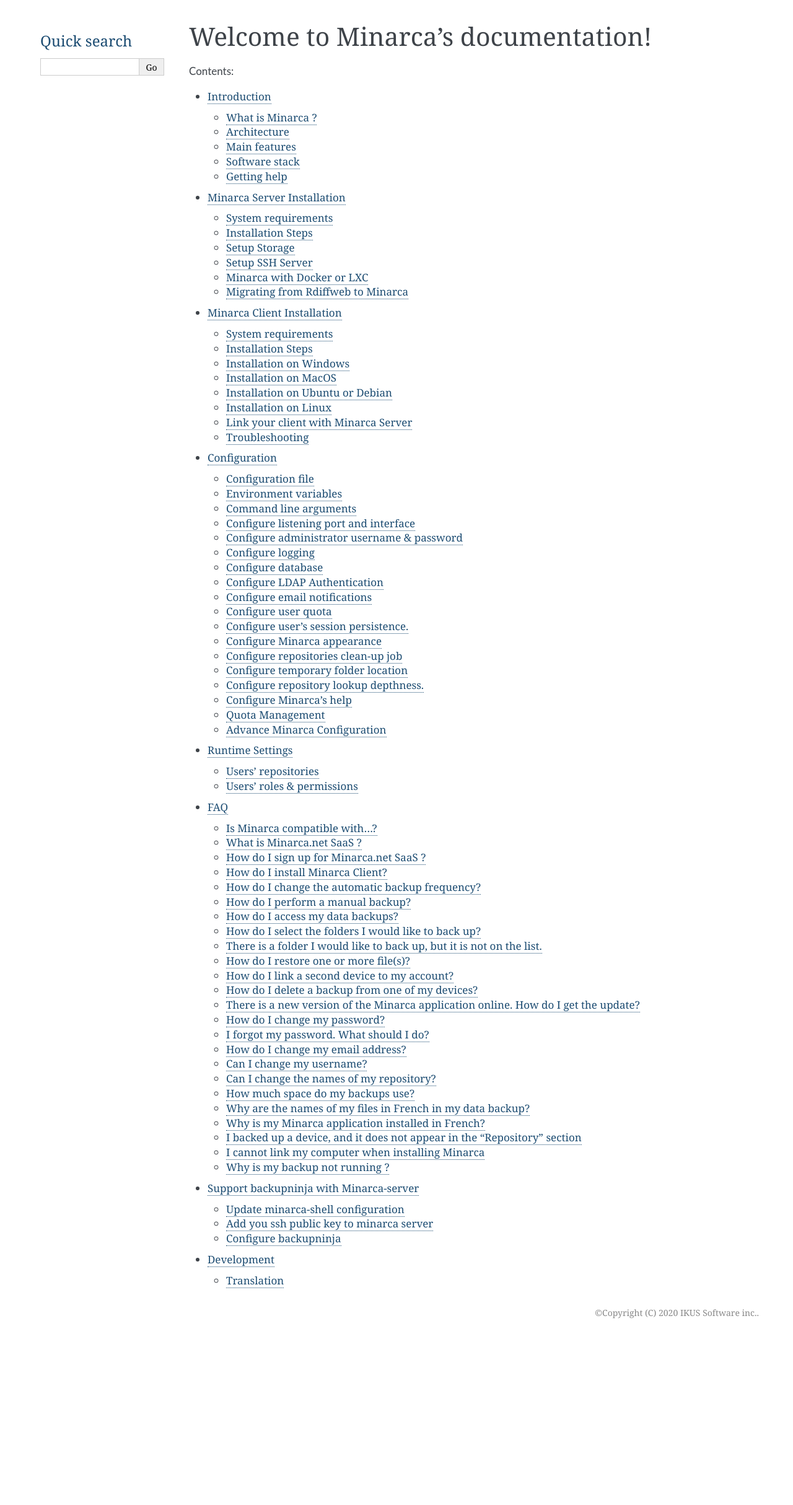
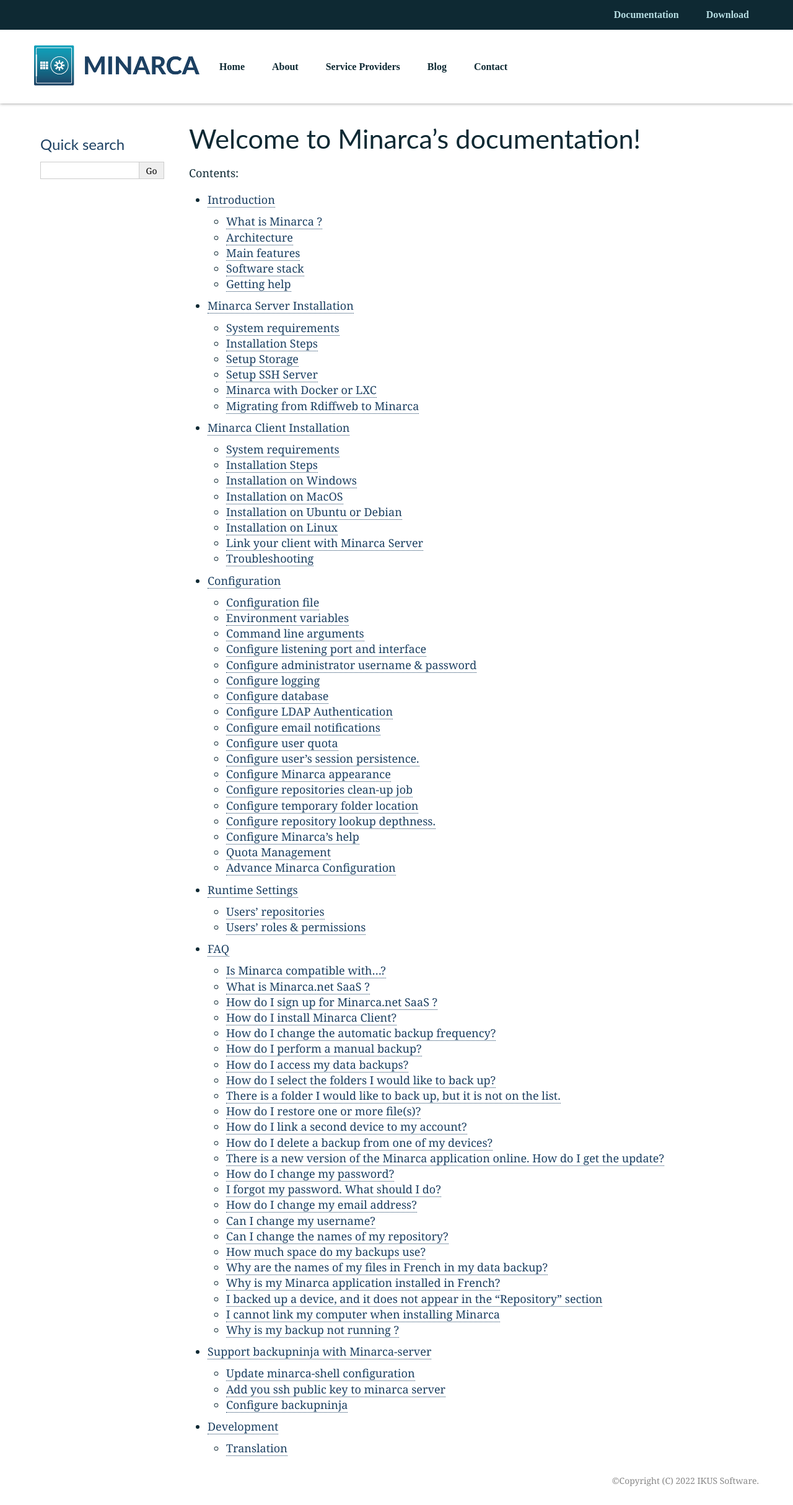
Before and after one commit to ikus060/minarca, a Sphinx documentation site: the page built from doc/index.rst, in a window 1280 px wide. Shown: the whole page at 62% size. Built offline with Sphinx 7.4.7, drawn with Linux system fonts in a browser that asks for light colours; before the commit the page ends 2158 px from its top, so only the background shows below that.

Commit message:
Update documentation theme to match website

```diff
--- /dev/null
+++ b/doc/_templates/layout.html
@@ -0,0 +1,60 @@
+{% extends "!layout.html" %}
+
+{%- block content %}
+<style>
+    header {
+        font-family: 'Oxanium';
+        font-weight: bold;
+        font-size: 16px;
+    }
+
+    header a {
+        padding-left: 1rem;
+        padding-right: 1rem;
+        text-decoration: none;
+    }
+
+    header a.secondary-nav-link {
+        color: #B6DDE2;
+        text-decoration: none;
+    }
+
+    header a.nav-link {
+        color: #0E2933;
+        text-decoration: none;
+    }
+    @media screen and (max-width: 875px) {
+        header {
+            display: none;
+        }
+    }
+</style>
+<header style="box-shadow: 0px 0px 5px #888888">
+    <div style="background-color: #0E2933;padding: 15px;text-align: right; display: flex;">
+        <div style="width: 1170px; margin: auto">
+            <a href="https://www.ikus-soft.com/archive/minarca/doc/" class="secondary-nav-link">Documentation</a>
+            &nbsp;
+            <a href="https://minarca.org/en_CA/download" class="secondary-nav-link">Download</a>
+        </div>
+    </div>
+    <div style="padding: 25px; display: flex;align-items: center;">
+        <div style="width: 1170px; margin: auto; display: flex; align-items: center;">
+            <div style="margin-right: 16px;">
+                <img src="{{ pathto('_static/minarca-logo.png', 1) }}" alt="Minarca Logo" height="65">
+            </div>
+            <div>
+                <a href="https://minarca.org/" class="nav-link">Home</a>
+                &nbsp;
+                <a href="https://minarca.org/en_CA/about-minarca" class="nav-link">About</a>
+                &nbsp;
+                <a href="https://minarca.org/en_CA/our-services" class="nav-link">Service Providers</a>
+                &nbsp;
+                <a href="https://minarca.org/en_CA/blog" class="nav-link">Blog</a>
+                &nbsp;
+                <a href="https://minarca.org/en_CA/contactus" class="nav-link">Contact</a>
+            </div>
+        </div>
+    </div>
+</header>
+{{ super() }}
+{% endblock %}
--- a/doc/conf.py
+++ b/doc/conf.py
@@ -20,8 +20,8 @@
 
 # -- Project information -----------------------------------------------------
 
-project = 'Minarca'
-copyright = 'Copyright (C) 2020 IKUS Software inc.'
+project = 'Minarca’s documentation'
+copyright = 'Copyright (C) 2022 IKUS Software'
 author = 'Patrik Dufresne'
 
 # -- General configuration ---------------------------------------------------
@@ -55,16 +55,26 @@
 # Ref: https://alabaster.readthedocs.io/en/latest/customization.html#theme-options
 html_theme_options = {
     'analytics_id': 'UA-19546856-5',
-    'description': 'Minarca documentation',
-    'fixed_sidebar': True,
-    'caption_font_family': 'Lato,Helvetica,Arial,Verdana,sans-serif',
-    'link': '#1c4c72',
-    'narrow_sidebar_bg': '#1c4c72',
+    'description': 'Minarca, the data backup solution adapted to the reality of SMEs and service providers!',
+    'fixed_sidebar': False,
+    'font_size': '18px',
+    'head_font_family': 'Lato,Arial,sans-serif',
+    'link': '#1C4062',
+    'narrow_sidebar_bg': '#1C4062',
     'narrow_sidebar_fg': '#fff',
     'narrow_sidebar_link': '#fff',
-    'sidebar_header': '#1c4c72',
+    'sidebar_header': '#1C4062',
     'show_powered_by': False,
     'page_width': '1170px',
+    'body_text': '#0E2933',
+    'extra_nav_links' : {
+        'Home': 'https://minarca.org/',
+        'About': 'https://minarca.org/en_CA/about-minarca',
+        'Our Service': 'https://minarca.org/en_CA/our-services',
+        'Blog': 'https://minarca.org/en_CA/blog',
+        'Contact Us': 'https://minarca.org/en_CA/contactus',
+        'Download': 'https://minarca.org/en_CA/download',
+    }
 }
 html_show_sourcelink = False
 
@@ -72,3 +82,5 @@
 # relative to this directory. They are copied after the builtin static files,
 # so a file named "default.css" will overwrite the builtin "default.css".
 html_static_path = ['_static']
+
+html_favicon = '../minarca_client/ui/theme/minarca.ico'
```
Also changed, not shown: doc/_static/minarca-logo.png (added).
